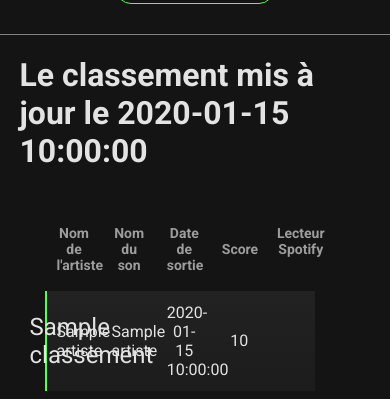
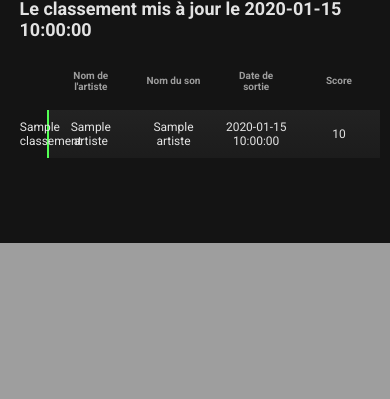
Before and after one commit to GVillevy/carteson, a Flask app: template app/templates/pepites.html in a window 390 px wide. Shown: the part 601-1000 px from the top of the page. After the commit the page ends 844 px from the top, so only its background shows below. Run offline with Flask 3, Linux system fonts and the light colour scheme; the template is opened without the code that fills it: most values are stand-ins (such as "Sample title", 1, 10 or a date in 2020); grey boxes are pictures that could not be loaded.

Commit message:
add responsive

```diff
--- a/app/app.py
+++ b/app/app.py
@@ -5,13 +5,13 @@
 
 app = Flask(__name__)
 
-@app.route("/")
+@app.route("/test")
 def home():
     return render_template("index.html")
 
 
 
-@app.route("/pepites")
+@app.route("/")
 def pepites():
 
     today = date.today()
--- a/app/templates/pepites.html
+++ b/app/templates/pepites.html
@@ -2,6 +2,7 @@
 <html lang="fr">
 <head>
     <meta charset="UTF-8">
+    <meta name="viewport" content="width=device-width, initial-scale=1.0">
     <title>Carteson</title>
     <link rel="preconnect" href="https://fonts.googleapis.com">
 <link rel="preconnect" href="https://fonts.gstatic.com" crossorigin>
@@ -91,8 +92,8 @@
 
         .classement{
             background-color: #141414;
-            width: 2%  ;       /* largeur fixe */
-            text-align:end; /* optionnel, centrer le texte */
+            width: 4%  ;       /* largeur fixe */
+            text-align:center; /* optionnel, centrer le texte */
             font-size: 24px;
         }
         #design-nouveaute{
@@ -221,14 +222,59 @@
             border-radius: 15px;
         }
 
+        @media (max-width: 600px) {
+            header {
+                flex-direction: column;
+                height: auto;
+                padding: 10px 0;
+                text-align: center;
+            }
+
+            header h1 {
+                font-size: 20px;
+                margin-bottom: 5px;
+            }
+
+            #encadrement-header{
+                width: 95%;
+                border: 1px rgb(83, 255, 83) solid;
+                border-radius: 15px;
+            }
+
+            table iframe,.player,.boxnouveaute{
+                display: none;
+            }
+
+            #tableau h1{
+                font-size: 18px;
+            }
+
+            .classement{
+                font-size: 12px;
+                width: 2%;
+            }
+
+            table td{
+                font-size: 12px;
+            }
+
+            table th{
+                font-size: 10px;
+            }
+
+            table {
+                width: 95%;
+                padding-top: 0px;
+            }
+
+
+        }
+
     </style>
 </head>
 <body>
     <header>
         <h1 style="text-align:center;">Bordeaux\Artistes émergents</h1>
-        <p>
-            <a href="./famous">➡️ Classement artistes populaires</a>
-        </p>
     </header>
     <div id="main">
         <div id="classement">
```
